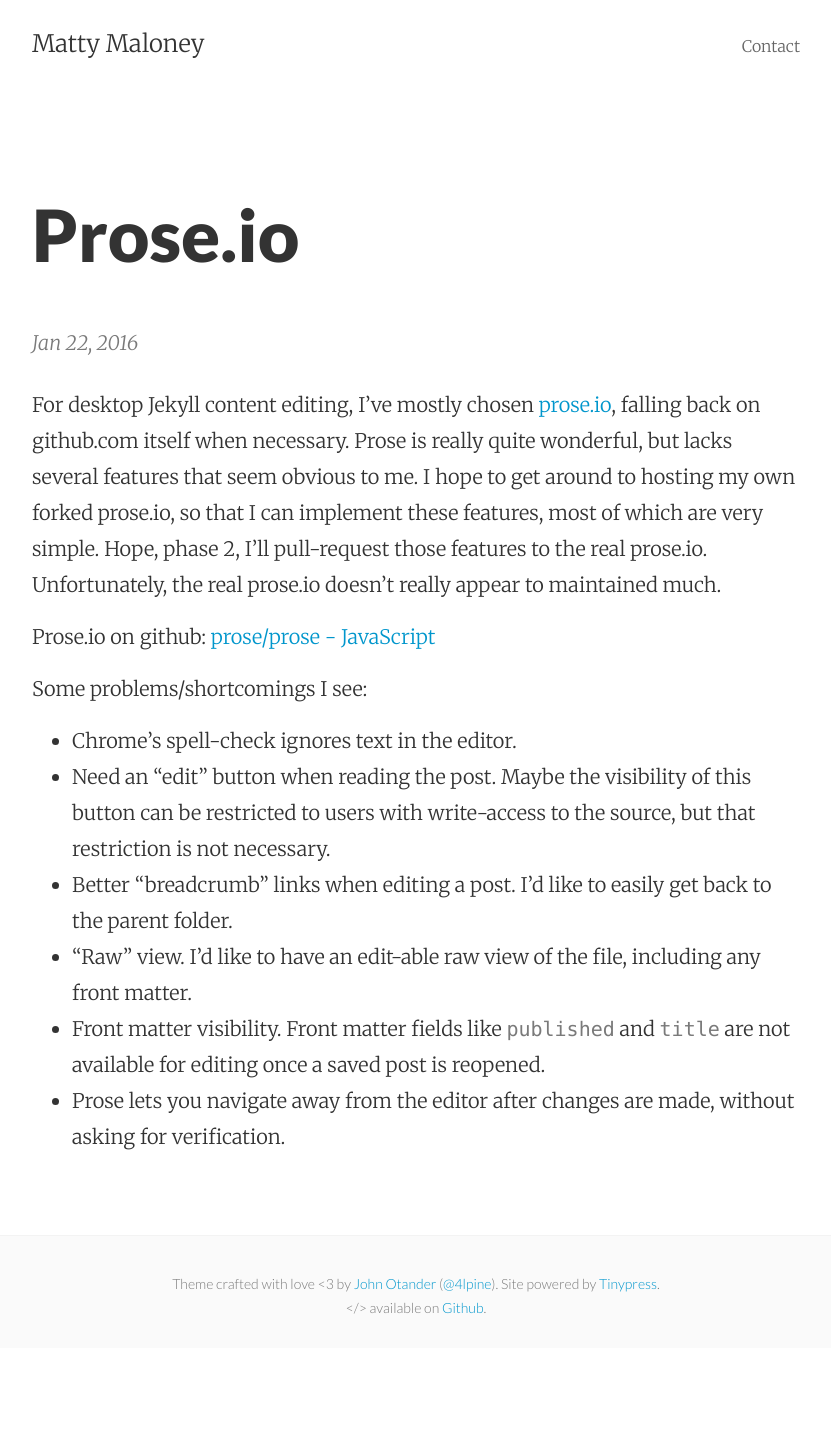
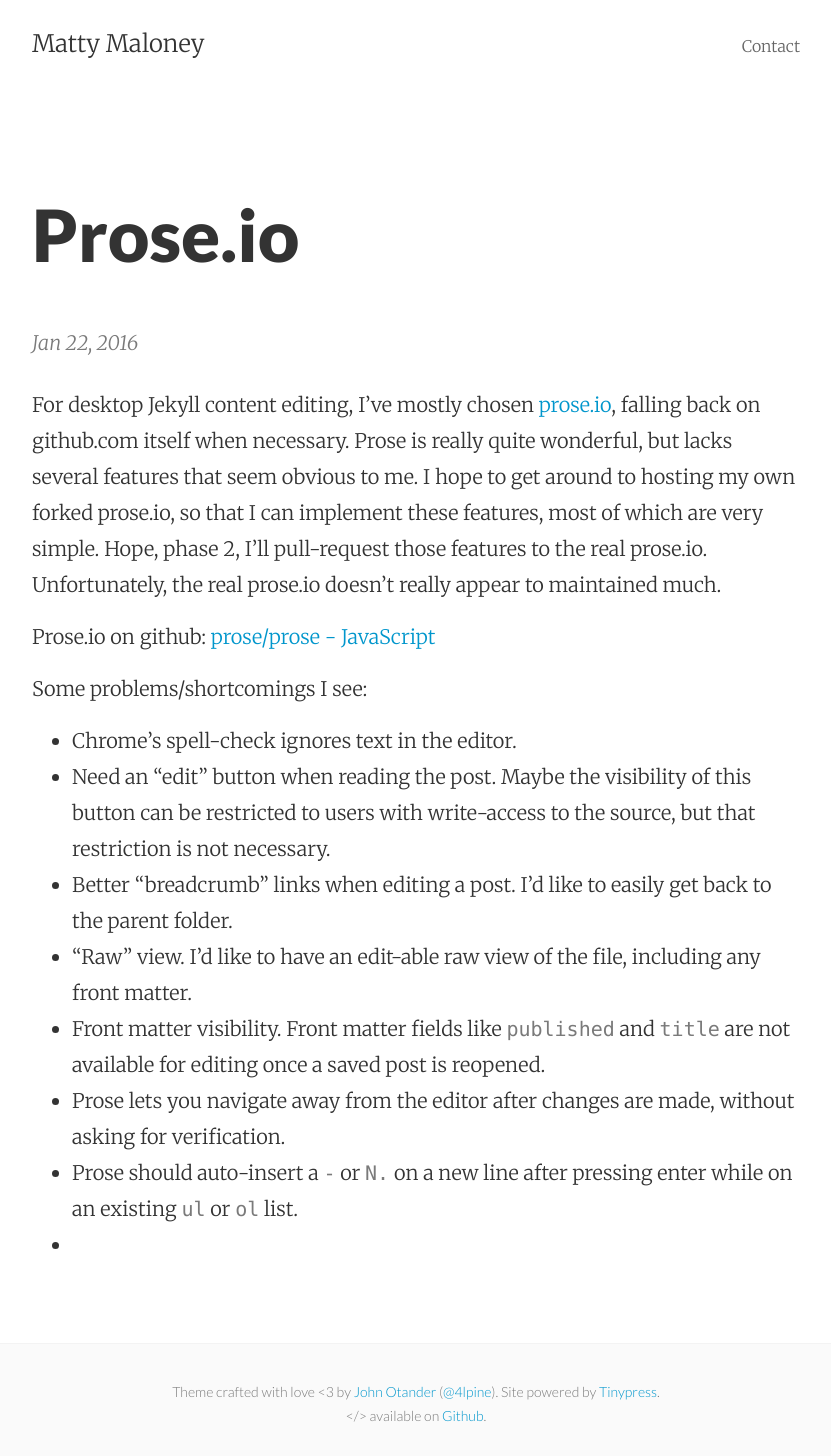
Before and after one commit to mattymaloney/mattymaloney.github.io, a Jekyll site: the page built from _posts/2016-01-22-prose-io.md, in a window 1280 px wide. Shown: the whole page, without its empty margins (224-1055 px from the left). Built offline with Jekyll 4.4.1, drawn with Linux system fonts in a browser that asks for light colours; before the commit the page ends 1348 px from its top, so only the background shows below that.

Commit message:
Updated 2016-01-22-prose-io.md

```diff
--- a/_posts/2016-01-22-prose-io.md
+++ b/_posts/2016-01-22-prose-io.md
@@ -20,3 +20,5 @@
 - "Raw" view. I'd like to have an edit-able raw view of the file, including any front matter.
 - Front matter visibility. Front matter fields like `published` and `title` are not available for editing once a saved post is reopened.
 - Prose lets you navigate away from the editor after changes are made, without asking for verification.
+- Prose should auto-insert a `-` or `N.` on a new line after pressing enter while on an existing `ul` or `ol` list.
+-
```
